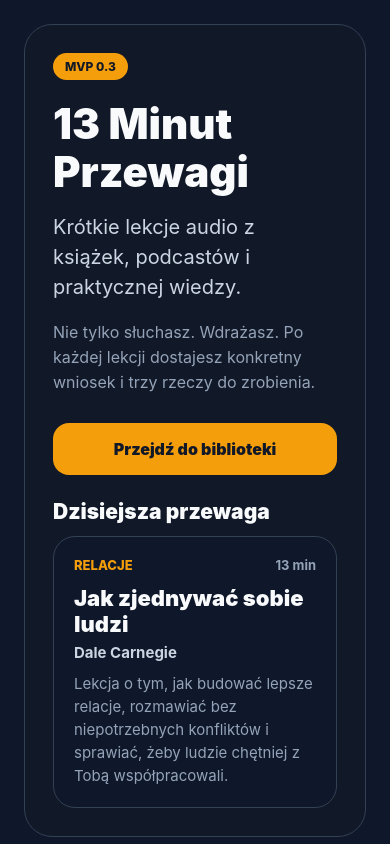
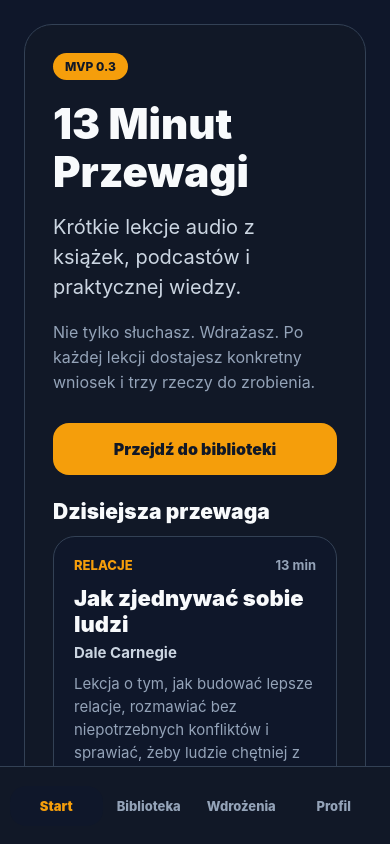
Before and after one commit to Hagi1313/13-minut-przewagi, a React Native app: screen / in a window 390 px wide. Built offline with nearby package versions, Linux system fonts and the light colour scheme.

Commit message:
Add bottom navigation

```diff
--- a/App.tsx
+++ b/App.tsx
@@ -19,7 +19,8 @@ type Lesson = {
   actionSteps: string[];
 };
 
-type Screen = 'home' | 'library' | 'lesson';
+type MainScreen = 'home' | 'library' | 'implementations' | 'profile';
+type Screen = MainScreen | 'lesson';
 
 const lessons: Lesson[] = [
   {
@@ -97,32 +98,41 @@ export default function App() {
     setScreen('lesson');
   };
 
+  const goToMainScreen = (nextScreen: MainScreen) => {
+    setSelectedLesson(null);
+    setScreen(nextScreen);
+  };
+
   return (
     <View style={styles.app}>
       <StatusBar style="light" />
 
+      <View style={styles.content}>
         {screen === 'home' && (
           <HomeScreen
             featuredLesson={lessons[0]}
-          onOpenLibrary={() => setScreen('library')}
+            onOpenLibrary={() => goToMainScreen('library')}
             onOpenLesson={openLesson}
           />
         )}
 
         {screen === 'library' && (
-        <LibraryScreen
-          lessons={lessons}
-          onBackHome={() => setScreen('home')}
-          onOpenLesson={openLesson}
-        />
+          <LibraryScreen lessons={lessons} onOpenLesson={openLesson} />
         )}
 
         {screen === 'lesson' && selectedLesson && (
           <LessonDetailScreen
             lesson={selectedLesson}
-          onBackLibrary={() => setScreen('library')}
+            onBackLibrary={() => goToMainScreen('library')}
           />
         )}
+
+        {screen === 'implementations' && <ImplementationsScreen />}
+
+        {screen === 'profile' && <ProfileScreen />}
+      </View>
+
+      <BottomNavigation currentScreen={screen} onNavigate={goToMainScreen} />
     </View>
   );
 }
@@ -139,8 +149,7 @@ function HomeScreen({
   return (
     <ScrollView contentContainerStyle={styles.page}>
       <View style={styles.heroCard}>
-        <Text style={styles.badge}>MVP 0.3
-      </Text>
+        <Text style={styles.badge}>MVP 0.3</Text>
 
         <Text style={styles.title}>13 Minut Przewagi</Text>
 
@@ -159,7 +168,10 @@ function HomeScreen({
 
         <SectionTitle title="Dzisiejsza przewaga" />
 
-        <LessonCard lesson={featuredLesson} onPress={() => onOpenLesson(featuredLesson)} />
+        <LessonCard
+          lesson={featuredLesson}
+          onPress={() => onOpenLesson(featuredLesson)}
+        />
       </View>
     </ScrollView>
   );
@@ -167,11 +179,9 @@ function HomeScreen({
 
 function LibraryScreen({
   lessons,
-  onBackHome,
   onOpenLesson,
 }: {
   lessons: Lesson[];
-  onBackHome: () => void;
   onOpenLesson: (lesson: Lesson) => void;
 }) {
   return (
@@ -190,10 +200,6 @@ function LibraryScreen({
             <LessonCard lesson={lesson} onPress={() => onOpenLesson(lesson)} />
           </View>
         ))}
-
-        <View style={styles.spacer16} />
-
-        <AppButton label="Wróć na start" onPress={onBackHome} secondary />
       </View>
     </ScrollView>
   );
@@ -210,6 +216,7 @@ function LessonDetailScreen({
     <ScrollView contentContainerStyle={styles.page}>
       <View style={styles.contentCard}>
         <Text style={styles.badge}>{lesson.category}</Text>
+
         <Text style={styles.screenTitle}>{lesson.title}</Text>
 
         <Text style={styles.meta}>
@@ -243,9 +250,142 @@ function LessonDetailScreen({
 
         <View style={styles.spacer16} />
 
-        <AppButton label="Wróć do biblioteki" onPress={onBackLibrary} secondary />
+        <AppButton
+          label="Wróć do biblioteki"
+          onPress={onBackLibrary}
+          secondary
+        />
       </View>
     </ScrollView>
+  );
+}
+
+function ImplementationsScreen() {
+  return (
+    <ScrollView contentContainerStyle={styles.page}>
+      <View style={styles.contentCard}>
+        <Text style={styles.screenTitle}>Moje wdrożenia</Text>
+
+        <Text style={styles.screenLead}>
+          Tu będą trafiać konkretne działania po lekcjach. Na razie to wersja
+          testowa, ale właśnie tutaj aplikacja zacznie różnić się od zwykłych
+          streszczeń.
+        </Text>
+
+        <View style={styles.implementationCard}>
+          <Text style={styles.implementationStatus}>Dzisiaj</Text>
+          <Text style={styles.implementationTitle}>
+            Jedna przewaga do wdrożenia
+          </Text>
+          <Text style={styles.implementationText}>
+            Wybierz jedną lekcję z biblioteki i zapisz jedną rzecz, którą
+            realnie zrobisz w ciągu najbliższych dwudziestu czterech godzin.
+          </Text>
+        </View>
+
+        <View style={styles.implementationCard}>
+          <Text style={styles.implementationStatus}>Wkrótce</Text>
+          <Text style={styles.implementationTitle}>Lista zadań po lekcjach</Text>
+          <Text style={styles.implementationText}>
+            W kolejnych wersjach dodamy odhaczanie zadań, historię postępów i
+            tygodniowy licznik wdrożeń.
+          </Text>
+        </View>
+      </View>
+    </ScrollView>
+  );
+}
+
+function ProfileScreen() {
+  return (
+    <ScrollView contentContainerStyle={styles.page}>
+      <View style={styles.contentCard}>
+        <Text style={styles.screenTitle}>Profil</Text>
+
+        <Text style={styles.screenLead}>
+          Twoje statystyki, ulubione lekcje i ustawienia konta pojawią się tutaj
+          w kolejnych etapach.
+        </Text>
+
+        <View style={styles.statsGrid}>
+          <View style={styles.statCard}>
+            <Text style={styles.statNumber}>4</Text>
+            <Text style={styles.statLabel}>lekcje testowe</Text>
+          </View>
+
+          <View style={styles.statCard}>
+            <Text style={styles.statNumber}>0</Text>
+            <Text style={styles.statLabel}>ukończonych</Text>
+          </View>
+        </View>
+
+        <View style={styles.profileNote}>
+          <Text style={styles.profileNoteTitle}>Plan rozwoju</Text>
+          <Text style={styles.profileNoteText}>
+            Później dodamy logowanie, premium, historię słuchania i zapis
+            postępów. Na razie budujemy fundament produktu.
+          </Text>
+        </View>
+      </View>
+    </ScrollView>
+  );
+}
+
+function BottomNavigation({
+  currentScreen,
+  onNavigate,
+}: {
+  currentScreen: Screen;
+  onNavigate: (screen: MainScreen) => void;
+}) {
+  const activeScreen: MainScreen =
+    currentScreen === 'lesson' ? 'library' : currentScreen;
+
+  return (
+    <View style={styles.bottomNavigation}>
+      <NavigationItem
+        label="Start"
+        active={activeScreen === 'home'}
+        onPress={() => onNavigate('home')}
+      />
+
+      <NavigationItem
+        label="Biblioteka"
+        active={activeScreen === 'library'}
+        onPress={() => onNavigate('library')}
+      />
+
+      <NavigationItem
+        label="Wdrożenia"
+        active={activeScreen === 'implementations'}
+        onPress={() => onNavigate('implementations')}
+      />
+
+      <NavigationItem
+        label="Profil"
+        active={activeScreen === 'profile'}
+        onPress={() => onNavigate('profile')}
+      />
+    </View>
+  );
+}
+
+function NavigationItem({
+  label,
+  active,
+  onPress,
+}: {
+  label: string;
+  active: boolean;
+  onPress: () => void;
+}) {
+  return (
+    <Pressable
+      onPress={onPress}
+      style={active ? styles.navItemActive : styles.navItem}
+    >
+      <Text style={active ? styles.navTextActive : styles.navText}>{label}</Text>
+    </Pressable>
   );
 }
 
@@ -263,7 +403,9 @@ function AppButton({
       onPress={onPress}
       style={secondary ? styles.secondaryButton : styles.primaryButton}
     >
-      <Text style={secondary ? styles.secondaryButtonText : styles.primaryButtonText}>
+      <Text
+        style={secondary ? styles.secondaryButtonText : styles.primaryButtonText}
+      >
         {label}
       </Text>
     </Pressable>
@@ -300,11 +442,15 @@ const styles = StyleSheet.create({
     flex: 1,
     backgroundColor: '#0F172A',
   },
+  content: {
+    flex: 1,
+  },
   page: {
     flexGrow: 1,
     alignItems: 'center',
     justifyContent: 'center',
     padding: 24,
+    paddingBottom: 110,
   },
   heroCard: {
     width: '100%',
@@ -482,6 +628,75 @@ const styles = StyleSheet.create({
     fontSize: 15,
     lineHeight: 23,
   },
+  implementationCard: {
+    backgroundColor: '#0F172A',
+    borderWidth: 1,
+    borderColor: '#334155',
+    borderRadius: 22,
+    padding: 20,
+    marginBottom: 14,
+  },
+  implementationStatus: {
+    color: '#F59E0B',
+    fontSize: 13,
+    fontWeight: '900',
+    textTransform: 'uppercase',
+    marginBottom: 8,
+  },
+  implementationTitle: {
+    color: '#F8FAFC',
+    fontSize: 20,
+    fontWeight: '900',
+    marginBottom: 8,
+  },
+  implementationText: {
+    color: '#94A3B8',
+    fontSize: 15,
+    lineHeight: 24,
+  },
+  statsGrid: {
+    flexDirection: 'row',
+    marginTop: 8,
+    marginBottom: 18,
+  },
+  statCard: {
+    flex: 1,
+    backgroundColor: '#0F172A',
+    borderWidth: 1,
+    borderColor: '#334155',
+    borderRadius: 22,
+    padding: 20,
+    marginRight: 12,
+  },
+  statNumber: {
+    color: '#F59E0B',
+    fontSize: 34,
+    fontWeight: '900',
+    marginBottom: 4,
+  },
+  statLabel: {
+    color: '#CBD5E1',
+    fontSize: 14,
+    fontWeight: '700',
+  },
+  profileNote: {
+    backgroundColor: '#0F172A',
+    borderWidth: 1,
+    borderColor: '#334155',
+    borderRadius: 22,
+    padding: 20,
+  },
+  profileNoteTitle: {
+    color: '#F8FAFC',
+    fontSize: 20,
+    fontWeight: '900',
+    marginBottom: 8,
+  },
+  profileNoteText: {
+    color: '#94A3B8',
+    fontSize: 15,
+    lineHeight: 24,
+  },
   primaryButton: {
     backgroundColor: '#F59E0B',
     paddingVertical: 16,
@@ -505,6 +720,39 @@ const styles = StyleSheet.create({
     fontSize: 16,
     fontWeight: '800',
   },
+  bottomNavigation: {
+    height: 78,
+    backgroundColor: '#111827',
+    borderTopWidth: 1,
+    borderTopColor: '#334155',
+    flexDirection: 'row',
+    alignItems: 'center',
+    justifyContent: 'space-around',
+    paddingHorizontal: 10,
+  },
+  navItem: {
+    flex: 1,
+    alignItems: 'center',
+    paddingVertical: 12,
+    borderRadius: 16,
+  },
+  navItemActive: {
+    flex: 1,
+    alignItems: 'center',
+    paddingVertical: 12,
+    borderRadius: 16,
+    backgroundColor: '#0F172A',
+  },
+  navText: {
+    color: '#94A3B8',
+    fontSize: 13,
+    fontWeight: '800',
+  },
+  navTextActive: {
+    color: '#F59E0B',
+    fontSize: 13,
+    fontWeight: '900',
+  },
   spacer16: {
     height: 16,
   },
```
Lines whose indentation alone changed are shown as unchanged.
